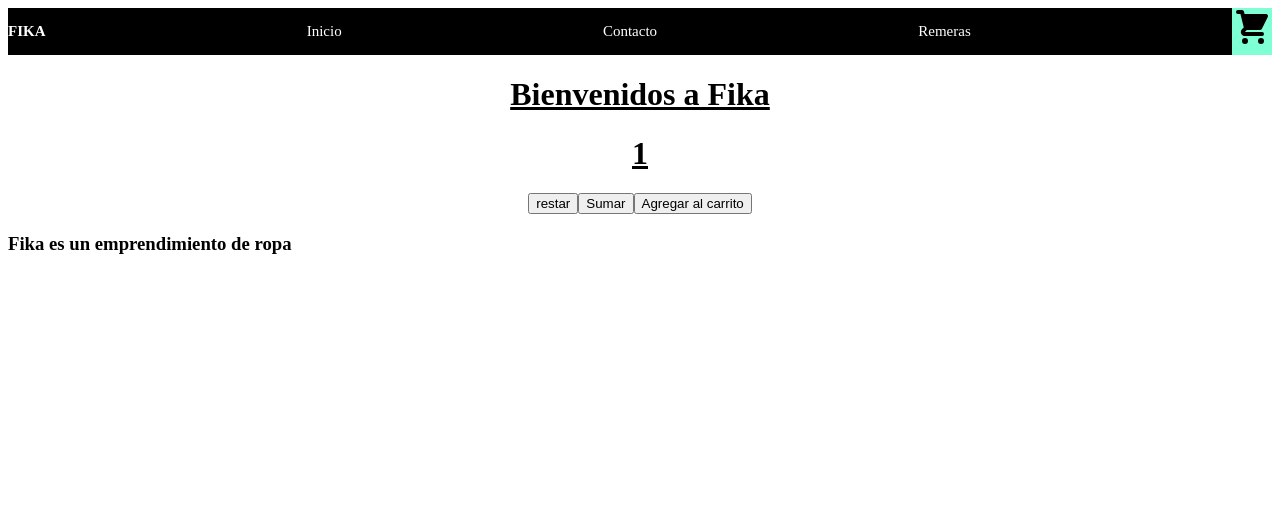
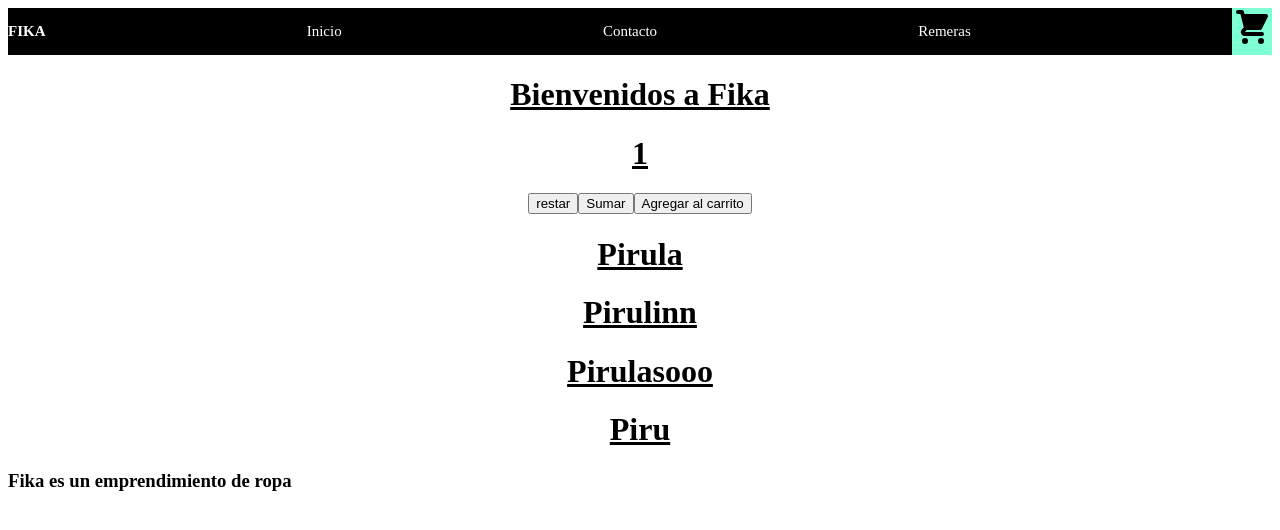
Before and after one commit to MateoGabutti/react-clase2, a React (Create React App) app: page / in a window 1280 px wide. Shown: the top 530 px of the page. Built offline with nearby package versions, Linux system fonts and the light colour scheme.

Commit message:
Desafio clase 6. Catálogo con MAPS y Promises

```diff
--- /dev/null
+++ b/src/components/NavBar/ItemList/index.jsx
@@ -0,0 +1,14 @@
+import React from 'react'
+import Item from '../item'
+
+const ItemList = ({products}) => {
+  return (
+    <div>
+        {products.map(product =>{
+            return <Item key={product.id} product = {product} />
+        })}
+    </div>
+  )
+}
+
+export default ItemList
--- /dev/null
+++ b/src/components/NavBar/item/index.jsx
@@ -0,0 +1,9 @@
+import React from 'react'
+
+const Item = ({product}) => {
+  return (
+    <h1>{product.name}</h1>
+  )
+}
+
+export default Item
--- a/src/containers/ItemListContainer/index.jsx
+++ b/src/containers/ItemListContainer/index.jsx
@@ -1,28 +1,33 @@
 import React from 'react'
+import { useState } from 'react'
 import { useEffect } from 'react'
 import ItemCount from '../../components/NavBar/ItemCount'
-import {productos} from "../../data/productos"
+import ItemList from '../../components/NavBar/ItemList'
+import {products} from "../../data/products"
 import "./styles.css"
 
 const ItemListContainer = ({greeting}) => {
 
+  const [productos, setProductos] = useState([])
+
   useEffect(()=>{
-    (async ()=>{
-      const traerProductos = new Promise((res, rej)=>{
-        setTimeout(()=>{
-          res(productos)
-        },3000)
+  (async ()=> {
+    const obtenerProductos = new Promise ((accept, reject)=> {
+        setTimeout(()=> {
+          accept(products)
+        }, 3000);
       })
+        try {
+          const productos = await obtenerProductos;
+          setProductos(productos);
+        } catch (error) {
+          console.log(error);
+        }
 
+      })()
 
-      try {
-        const response = await traerProductos
-        console.log(response)
-      } catch (error) {
-        console.log(error)
-      }
-    })()
-  })
+  }, [])
+  console.log(productos)
 
 
   const agregarAlCarrito = (cantidad)=>{
@@ -32,6 +37,7 @@ const ItemListContainer = ({greeting}) => {
     <div className='titulo'>
       <h1>{greeting}</h1>
       <ItemCount initial={1} stock={6} onAdd={agregarAlCarrito}/>
+      <ItemList products = {productos}/>
     </div>
   )
 }
--- a/src/data/productos.js
+++ /dev/null
@@ -1,20 +0,0 @@
-export const productos = [
-    {
-        id: 1,
-        description: "Desc",
-        name: "Pirula",
-        stock: 6
-    },
-    {
-        id: 1,
-        description: "Desc",
-        name: "Pirula",
-        stock: 6
-    },
-    {
-        id: 1,
-        description: "Desc",
-        name: "Pirula",
-        stock: 6
-    }
-]
--- /dev/null
+++ b/src/data/products.js
@@ -0,0 +1,26 @@
+export const products = [
+    {
+        id: 1,
+        description: "Desc",
+        name: "Pirula",
+        stock: 7
+    },
+    {
+        id: 2,
+        description: "Desc2",
+        name: "Pirulinn",
+        stock: 6
+    },
+    {
+        id: 3,
+        description: "Desc3",
+        name: "Pirulasooo",
+        stock: 8
+    },
+    {
+        id: 4,
+        description: "Desc4",
+        name: "Piru",
+        stock: 9
+    }
+]
```
